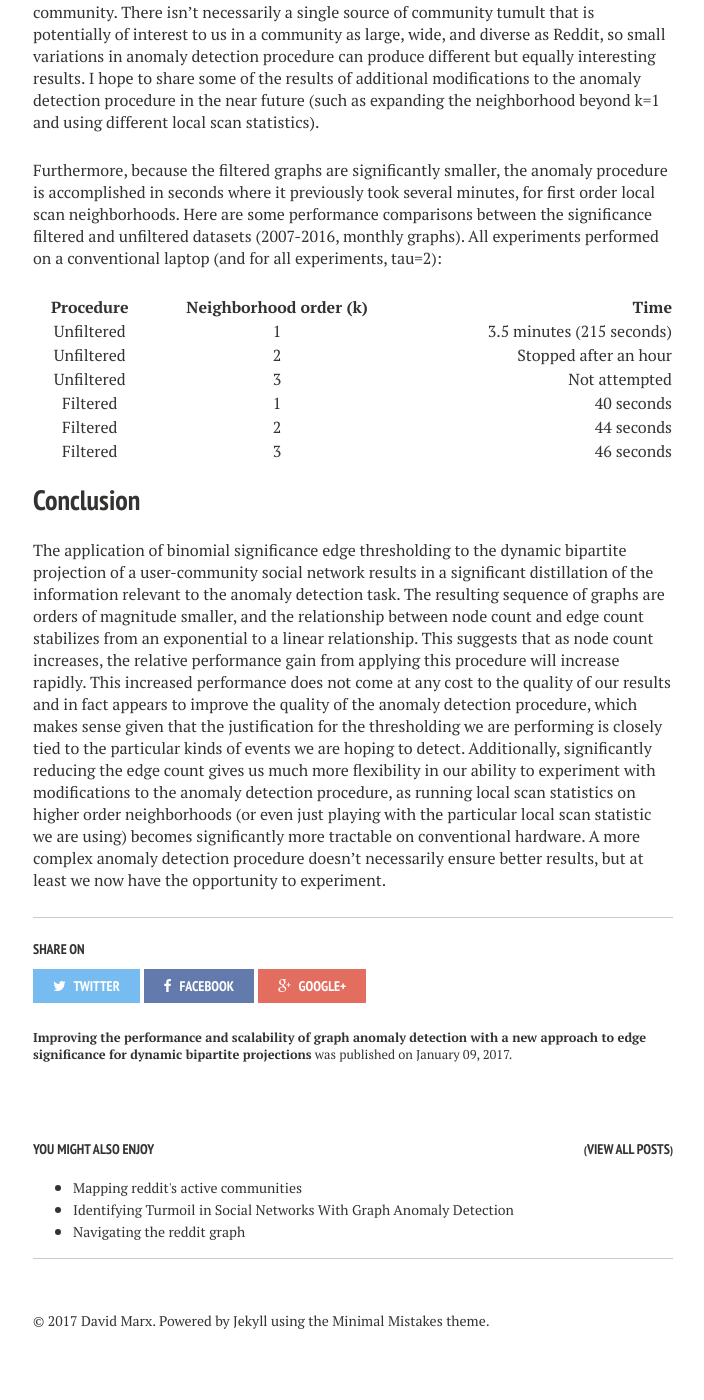
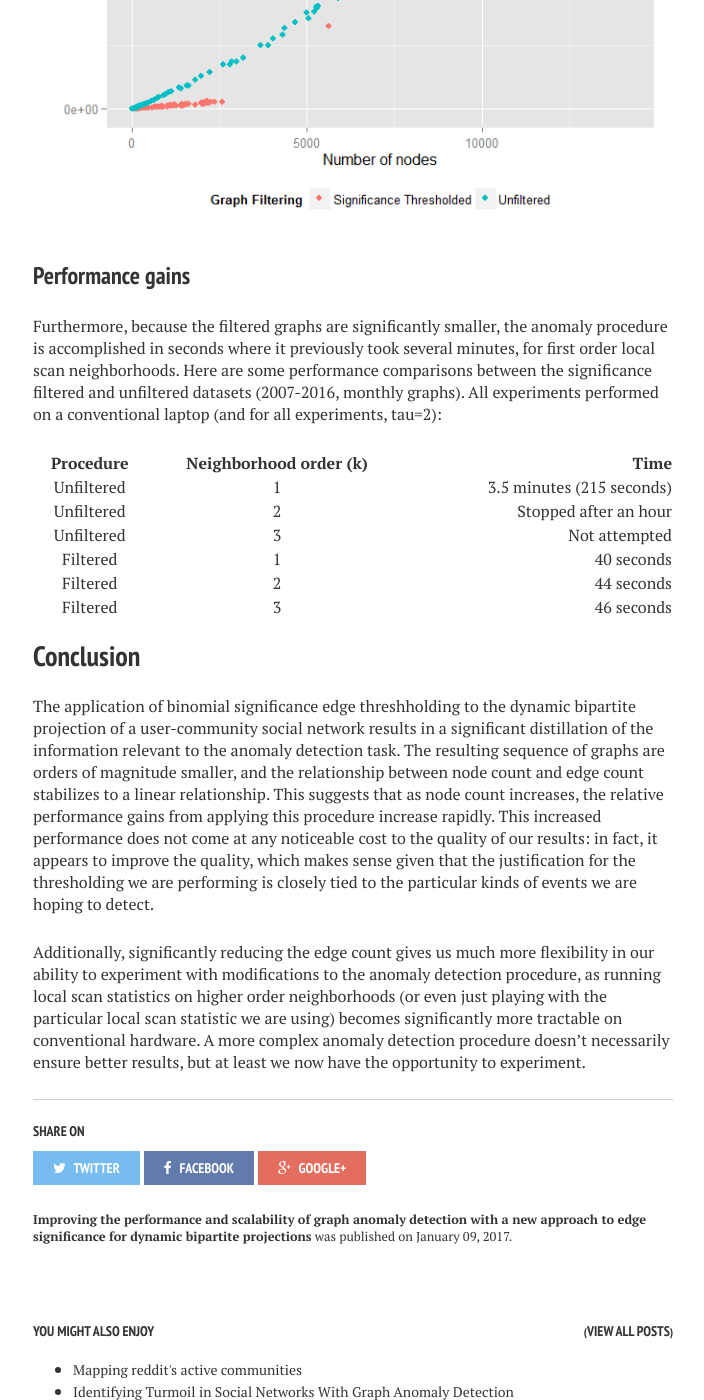
Before and after one commit to dmarx/dmarx.github.io, a Jekyll site: the page built from _posts/2017-01-09-binomial-edge-significance--binomial-graph-anomaly-detection.md, in a window 1280 px wide and 1400 px high, scrolled down 7480 px. Shown: the whole window, without its empty margins (287-991 px from the left). Built offline with Jekyll 4.4.1, drawn with Linux system fonts in a browser that asks for light colours; nearby versions of some CDN libraries; before the commit the page ends 8859 px from its top, so only the background shows below that; some of the changed text lies outside the part shown.

Commit message:
Reorganized sections a little

```diff
--- a/_posts/2017-01-09-binomial-edge-significance--binomial-graph-anomaly-detection.md
+++ b/_posts/2017-01-09-binomial-edge-significance--binomial-graph-anomaly-detection.md
@@ -17,31 +17,9 @@ This blog post discusses my most recent research in a series of experiments that
 
 For each edge in the "current" time slice of the graph we are interested in, we infer the expected activity by summing up the successes and trials associated with that edge over a window of time slices of the recent past. This gives us a "baseline" proportion. We can then identify edges that exhibit statistically significant increases in activity by invoking a simple test for difference in proportions. We then filter each time to statistically significant edges, forming a graph that specifically models significant increases in activity.
 
-The resulting "signficance graphs" are orders of magnitude smaller -- by edge count and positive-degree nodes -- than their unfiltered counterparts.
-
-<figure>
-    <img src="/images/edge_signif/vcount.png">
-</figure>
-
-
-<figure>
-    <img src="/images/edge_signif/log_ecount.png">
-</figure>
-
-Additionally, the ratio of vertices to edges is roughly constant (approximately 0.245) in the filtered graph, whereas this ratio approaches zero as the graph grows in the unfiltered graph.
-
-<figure>
-    <img src="/images/edge_signif/log_vcount_over_ecount.png">
-</figure>
-
-In other words, edge count grows linearly with node count in the significance graphs, but edge count grows much faster than node count in the unfiltered graphs.
-
-<figure>
-    <img src="/images/edge_signif/vcount_vs_ecount.png">
-</figure>
-
 ## Results
 
+### Qualitative performance
 
 I've found that performing anomaly detection procedures on the significance graphs has similar or better results (qualitatively), which supports the the theory that these edges contain the bulk of the information relevant to identifying anomalous community behaviour. Let's compare the results of applying the anomaly detection procedure using a edge count for the local scan statistic on order-1 neighborhoods (i.e. k=1) normalized against the previous two time periods (tau=2) on the reddit public comments dataset from January 2008 through November 2016.
 
@@ -127,6 +105,32 @@ There are a few cases where it looks like unfiltered procedure had hits worthy o
 
 In all of these cases, this disagreement does not appear to suggest any fault or weakness on the part of the filtered version of the procedure: in all four of those periods, the filtered procedure honed in on a subreddit that was the focal point for a significant event in the community. There isn't necessarily a single source of community tumult that is potentially of interest to us in a community as large, wide, and diverse as Reddit, so small variations in anomaly detection procedure can produce different but equally interesting results. I hope to share some of the results of additional modifications to the anomaly detection procedure in the near future (such as expanding the neighborhood beyond k=1 and using different local scan statistics).
 
+### Data compression
+
+The "signficance graphs" resulting from this edge threshholding are orders of magnitude smaller -- by edge count and positive-degree nodes -- than their unfiltered counterparts.
+
+<figure>
+    <img src="/images/edge_signif/vcount.png">
+</figure>
+
+<figure>
+    <img src="/images/edge_signif/log_ecount.png">
+</figure>
+
+Additionally, the ratio of vertices to edges is roughly constant (approximately 0.245) in the filtered graph, whereas this ratio approaches zero as the graph grows in the unfiltered graph.
+
+<figure>
+    <img src="/images/edge_signif/log_vcount_over_ecount.png">
+</figure>
+
+In other words, edge count grows linearly with node count in the significance graphs, but edge count grows much faster than node count in the unfiltered graphs.
+
+<figure>
+    <img src="/images/edge_signif/vcount_vs_ecount.png">
+</figure>
+
+### Performance gains
+
 Furthermore, because the filtered graphs are significantly smaller, the anomaly procedure is accomplished in seconds where it previously took several minutes, for first order local scan neighborhoods. Here are some performance comparisons between the significance filtered and unfiltered datasets (2007-2016, monthly graphs). All experiments performed on a conventional laptop (and for all experiments, tau=2):
 
 |Procedure|Neighborhood order (k)|Time|
@@ -140,4 +144,6 @@ Furthermore, because the filtered graphs are significantly smaller, the anomaly
 
 ## Conclusion
 
-The application of binomial significance edge thresholding to the dynamic bipartite projection of a user-community social network results in a significant distillation of the information relevant to the anomaly detection task. The resulting sequence of graphs are orders of magnitude smaller, and the relationship between node count and edge count stabilizes from an exponential to a linear relationship. This suggests that as node count increases, the relative performance gain from applying this procedure will increase rapidly. This increased performance does not come at any cost to the quality of our results and in fact appears to improve the quality of the anomaly detection procedure, which makes sense given that the justification for the thresholding we are performing is closely tied to the particular kinds of events we are hoping to detect. Additionally, significantly reducing the edge count gives us much more flexibility in our ability to experiment with modifications to the anomaly detection procedure, as running local scan statistics on higher order neighborhoods (or even just playing with the particular local scan statistic we are using) becomes significantly more tractable on conventional hardware. A more complex anomaly detection procedure doesn't necessarily ensure better results, but at least we now have the opportunity to experiment.
+The application of binomial significance edge threshholding to the dynamic bipartite projection of a user-community social network results in a significant distillation of the information relevant to the anomaly detection task. The resulting sequence of graphs are orders of magnitude smaller, and the relationship between node count and edge count stabilizes to a linear relationship. This suggests that as node count increases, the relative performance gains from applying this procedure increase rapidly. This increased performance does not come at any noticeable cost to the quality of our results: in fact, it appears to improve the quality, which makes sense given that the justification for the thresholding we are performing is closely tied to the particular kinds of events we are hoping to detect.
+
+Additionally, significantly reducing the edge count gives us much more flexibility in our ability to experiment with modifications to the anomaly detection procedure, as running local scan statistics on higher order neighborhoods (or even just playing with the particular local scan statistic we are using) becomes significantly more tractable on conventional hardware. A more complex anomaly detection procedure doesn't necessarily ensure better results, but at least we now have the opportunity to experiment.
```
